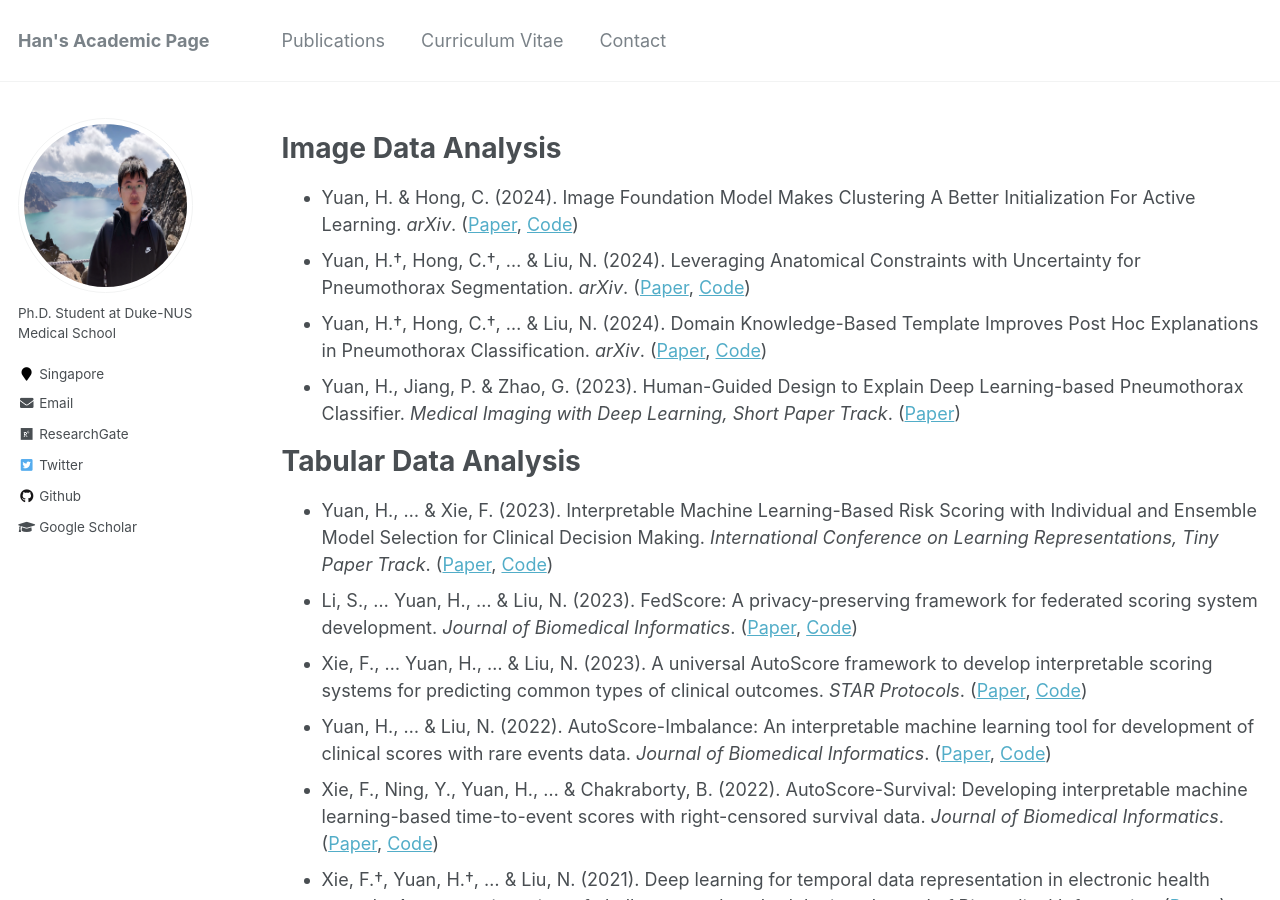
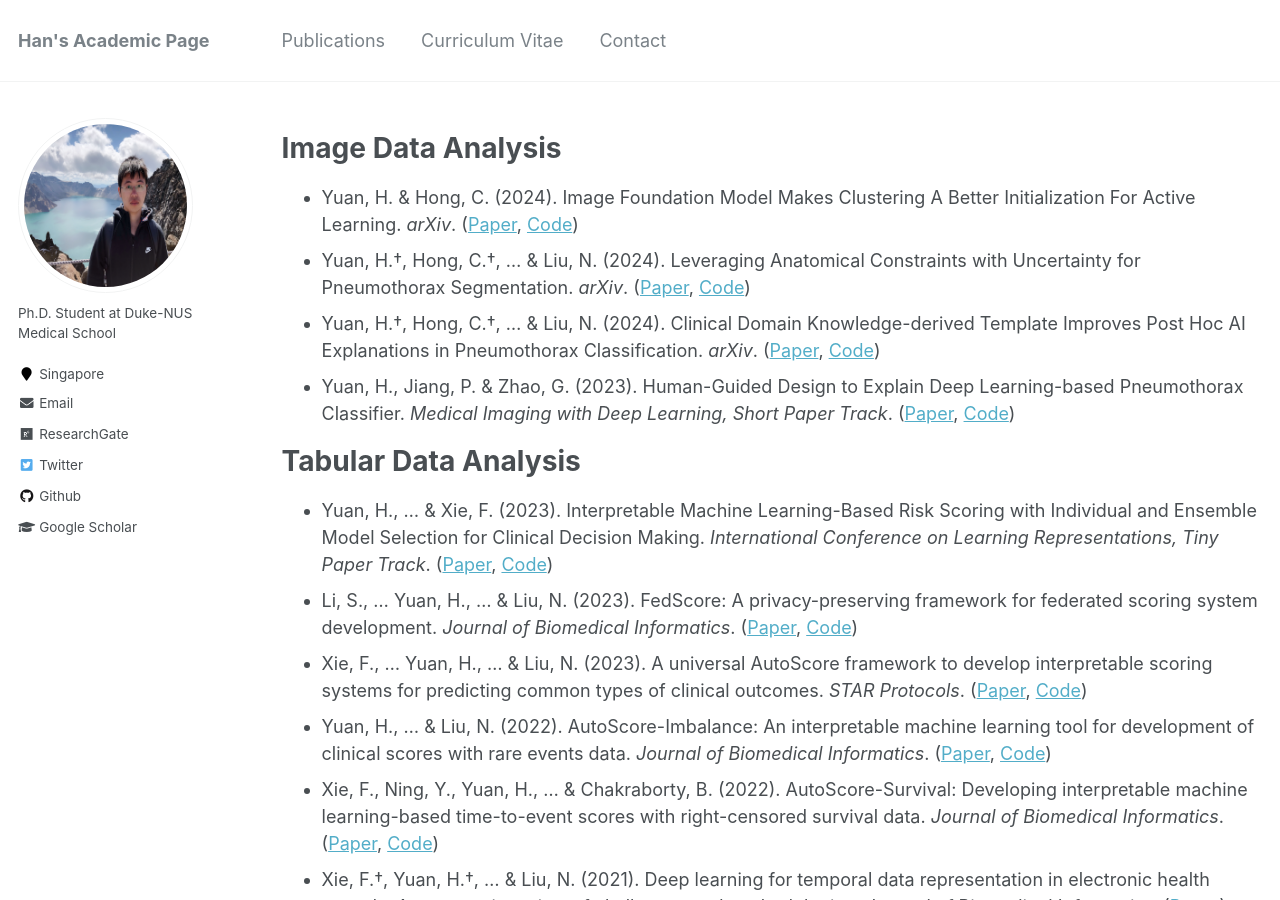
Before and after one commit to Han-Yuan-Med/Han-Yuan-Med.github.io, a Jekyll site: the page built from _pages/publications.md, in a window 1280 px wide and 900 px high. Built offline with Jekyll 4.4.1, drawn with Linux system fonts in a browser that asks for light colours.

Commit message:
Update publications.md

```diff
--- a/_pages/publications.md
+++ b/_pages/publications.md
@@ -7,8 +7,8 @@ author_profile: true
 # Image Data Analysis
 * Yuan, H. & Hong, C. (2024). Image Foundation Model Makes Clustering A Better Initialization For Active Learning. *arXiv*. ([Paper](http://han-yuan-med.github.io/files/.pdf), [Code](https://github.com/Han-Yuan-Med/foundation-model))
 * Yuan, H.†, Hong, C.†, ... & Liu, N. (2024). Leveraging Anatomical Constraints with Uncertainty for Pneumothorax Segmentation. *arXiv*. ([Paper](http://han-yuan-med.github.io/files/.pdf), [Code](https://github.com/Han-Yuan-Med/constrained-learning))
-* Yuan, H.†, Hong, C.†, ... & Liu, N. (2024). Domain Knowledge-Based Template Improves Post Hoc Explanations in Pneumothorax Classification. *arXiv*. ([Paper](http://han-yuan-med.github.io/files/.pdf), [Code](https://github.com/Han-Yuan-Med/template-explanation))
-* Yuan, H., Jiang, P. & Zhao, G. (2023). Human-Guided Design to Explain Deep Learning-based Pneumothorax Classifier. *Medical Imaging with Deep Learning, Short Paper Track*. ([Paper](http://han-yuan-med.github.io/files/Human-Guided Design to Explain Deep Learning-based Pneumothorax Classifier.pdf))
+* Yuan, H.†, Hong, C.†, ... & Liu, N. (2024). Clinical Domain Knowledge-derived Template Improves Post Hoc AI Explanations in Pneumothorax Classification. *arXiv*. ([Paper](http://han-yuan-med.github.io/files/.pdf), [Code](https://github.com/Han-Yuan-Med/template-explanation))
+* Yuan, H., Jiang, P. & Zhao, G. (2023). Human-Guided Design to Explain Deep Learning-based Pneumothorax Classifier. *Medical Imaging with Deep Learning, Short Paper Track*. ([Paper](http://han-yuan-med.github.io/files/Human-Guided Design to Explain Deep Learning-based Pneumothorax Classifier.pdf), [Code](https://github.com/Han-Yuan-Med/template-explanation))
 
 # Tabular Data Analysis
 * Yuan, H., … & Xie, F. (2023). Interpretable Machine Learning-Based Risk Scoring with Individual and Ensemble Model Selection for Clinical Decision Making. *International Conference on Learning Representations, Tiny Paper Track*. ([Paper](http://han-yuan-med.github.io/files/Interpretable Machine Learning-Based Risk Scoring with Individual and Ensemble Model Selection for Clinical Decision Making.pdf), [Code](https://github.com/Han-Yuan-Med/comparison))
```
